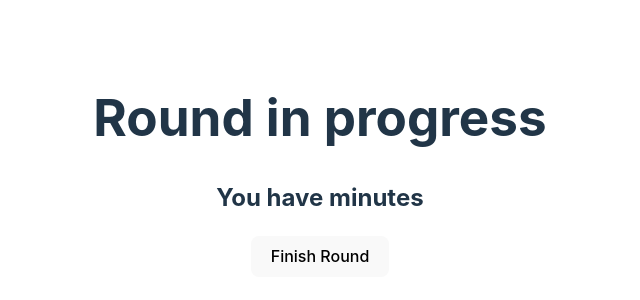
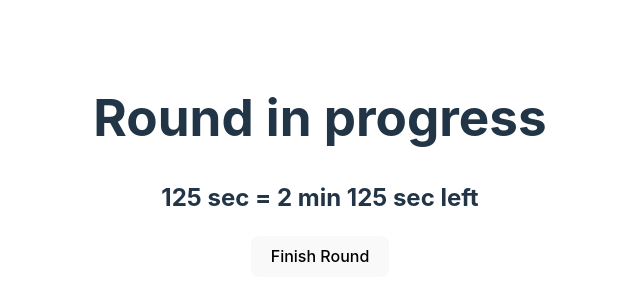
Before and after one commit to georgekouts108/dutch-blitz-scoreboard, a React (Vite) app in the folder db-scoreboard/: page /round-in-progress in a window 1280 px wide. Shown: the part 234-534 px from the top of the page, without its empty margins (320-960 px from the left). Built offline with nearby package versions, Linux system fonts and the light colour scheme.

Commit message:
#27 (BUG) triggered a countdown for non-infinite times

```diff
--- a/db-scoreboard/src/components/RoundInProgress.jsx
+++ b/db-scoreboard/src/components/RoundInProgress.jsx
@@ -7,7 +7,29 @@ function RoundInProgress() {
 
     const roundNum = location.state?.roundNumber;
     const players = location.state?.players;
-    const timeLimit = location.state?.roundTimeLimit;
+    //const timeLimit = location.state?.roundTimeLimit; // minutes, if there is a limit
+
+    // const [secondsLeft,setSecondsLeft] = useState(location.state?.roundTimeLimit * 60)
+    const [secondsLeft, setSecondsLeft] = useState(130)
+    const [minutesLeft, setMinutesLeft] = useState(Math.floor(secondsLeft/60))
+    const [displayedSecondsLeft, setDisplayedSecondsLeft] = useState(0)
+
+
+    useEffect(()=>{
+        const interval = setInterval(() => {
+            if (secondsLeft > 0){
+                setSecondsLeft(s => s - 1);
+                setMinutesLeft(Math.floor(secondsLeft / 60))
+                setDisplayedSecondsLeft((secondsLeft % (60*minutesLeft)) % 60)
+            }
+            else {
+                clearInterval(interval);
+                finishRound();
+            }
+        },1000)
+
+        return () => clearInterval(interval);
+    },[secondsLeft])
 
     const finishRound = () => {
         navigate('/round-results', {
@@ -15,16 +37,32 @@ function RoundInProgress() {
                 roundNumber: roundNum,
                 players: players,
                 pointsToWin: location.state?.pointsToWin,
-                roundTimeLimit: timeLimit
+                roundTimeLimit: location.state?.roundTimeLimit
             }
         });
     }
+
+    if (secondsLeft === -60){
         return (
             <>
                 <h1>Round {roundNum} in progress</h1>
-            <h2>You have {timeLimit} minutes</h2>
+                <h2>No time limit</h2>
                 <button onClick={finishRound}>Finish Round</button>
             </>
         )
     }
+    else {
+        return (
+            <>
+                <h1>Round {roundNum} in progress</h1>
+
+                <h2>
+                {secondsLeft} sec = {minutesLeft} min {secondsLeft} sec left
+                </h2>
+                <button onClick={finishRound}>Finish Round</button>
+            </>
+        )
+    }
+
+}
 export default RoundInProgress;
```
Lines whose indentation alone changed are shown as unchanged.
